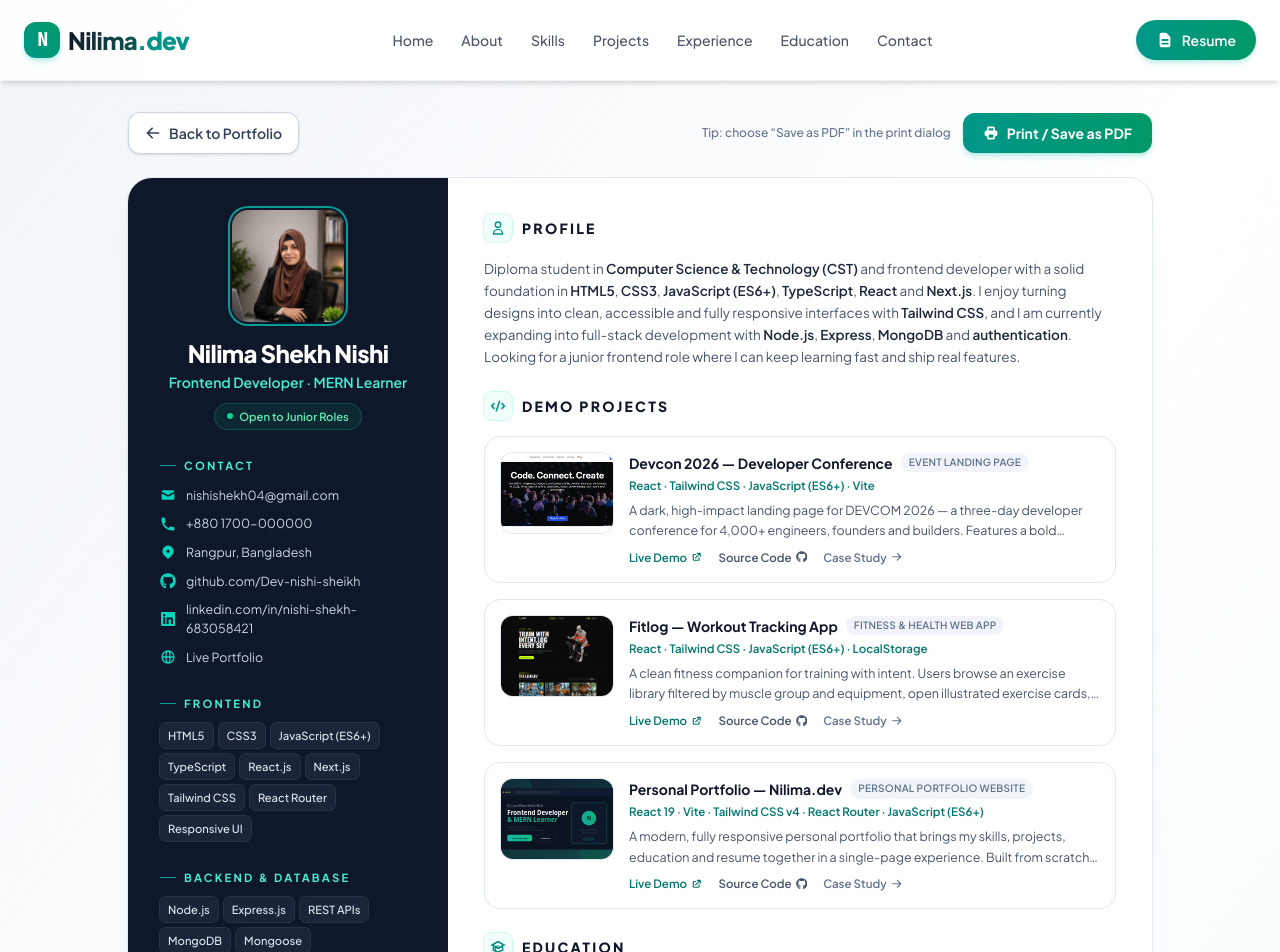
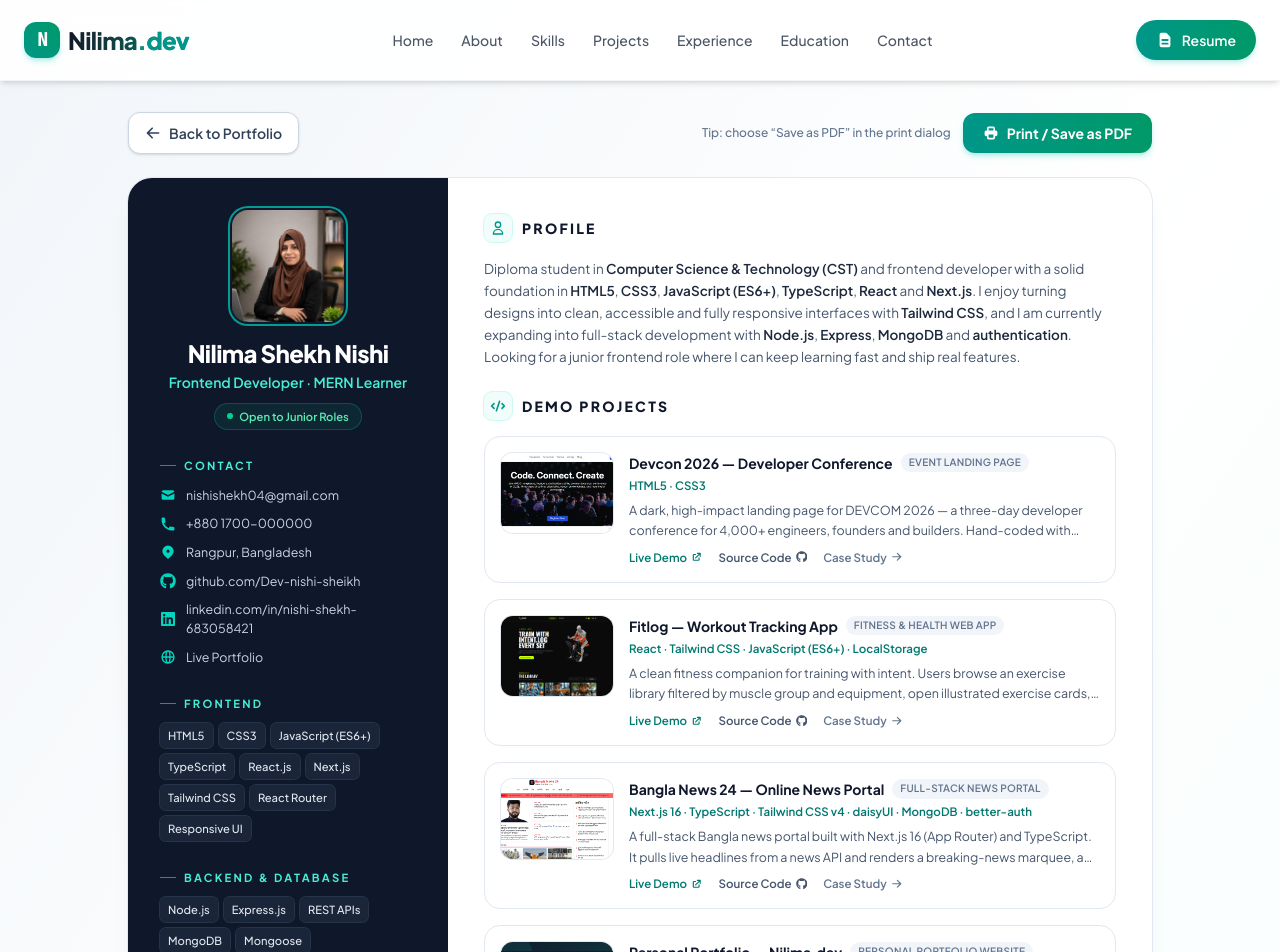
Before and after one commit to Dev-nishi-sheikh/portfolio-ejp-14, a React (Vite) app in the folder frontend/: page /resume in a window 1280 px wide. Shown: the top 952 px of the page. Built offline with nearby package versions, Linux system fonts and the light colour scheme.

Commit message:
Add Bangla News 24 project, set Devcon stack to HTML/CSS

```diff
--- a/frontend/src/components/AboutMe.jsx
+++ b/frontend/src/components/AboutMe.jsx
@@ -131,7 +131,7 @@ const AboutMe = () => {
             {/* Micro Stats */}
             <div className="grid grid-cols-3 gap-3 pt-6 mt-6 border-t border-gray-100 text-center">
               <div className="p-2.5 bg-gray-50 rounded-xl">
-                <span className="block text-2xl font-black text-teal-600">3</span>
+                <span className="block text-2xl font-black text-teal-600">4</span>
                 <span className="text-[11px] text-gray-500 font-medium">Demo Projects</span>
               </div>
               <div className="p-2.5 bg-gray-50 rounded-xl">
--- a/frontend/src/components/Hero.jsx
+++ b/frontend/src/components/Hero.jsx
@@ -166,7 +166,7 @@ const Hero = () => {
             {/* Floating projects badge */}
             <div className="absolute -right-4 bottom-16 hidden items-center gap-3 rounded-2xl border border-slate-200 bg-white/95 px-3.5 py-2.5 shadow-xl backdrop-blur-md sm:flex">
               <span className="flex h-9 w-9 items-center justify-center rounded-lg bg-teal-100 text-sm font-bold text-teal-700">
-                3
+                4
               </span>
               <div>
                 <p className="text-xs font-bold text-slate-900">
--- a/frontend/src/data/projects.js
+++ b/frontend/src/data/projects.js
@@ -1,5 +1,6 @@
 import devcon from "../assets/projects/Devcon.png";
 import fitlog from "../assets/projects/fitlog.png";
+import banglaNews from "../assets/projects/bangla-news-24.png";
 import portfolio from "../assets/projects/portfolio.svg";
 
 const projects = [
@@ -8,15 +9,15 @@ const projects = [
     title: "Devcon 2026 — Developer Conference",
     image: devcon,
     category: "Event Landing Page",
-    technologies: ["React", "Tailwind CSS", "JavaScript (ES6+)", "Vite"],
+    technologies: ["HTML5", "CSS3"],
     description:
-      "A dark, high-impact landing page for DEVCOM 2026 — a three-day developer conference for 4,000+ engineers, founders and builders. Features a bold typographic hero, a sticky navbar with a Register Now call-to-action, and fully responsive speakers, schedule, tracks and venue sections.",
+      "A dark, high-impact landing page for DEVCOM 2026 — a three-day developer conference for 4,000+ engineers, founders and builders. Hand-coded with semantic HTML and modern CSS, it features a bold typographic hero, a sticky navbar with a Register Now call-to-action, and fully responsive speakers, schedule, tracks and venue sections.",
     live: "https://dev-nishi-sheikh.github.io/Assignment-01/",
     github: "https://github.com/Dev-nishi-sheikh/Assignment-01",
     challenges: [
       "Keeping the oversized hero type bold but never overflowing on small screens",
       "Building a sticky navbar that stays readable on top of the dark hero image",
-      "Structuring the speakers, schedule and tracks sections so they stay scannable on mobile",
+      "Structuring the speakers, schedule and tracks sections with CSS Flexbox/Grid so they stay scannable on mobile",
     ],
     future: [
       "Real ticket registration with payment gateway integration",
@@ -47,6 +48,36 @@ const projects = [
   },
   {
     id: 3,
+    title: "Bangla News 24 — Online News Portal",
+    image: banglaNews,
+    category: "Full-Stack News Portal",
+    technologies: [
+      "Next.js 16",
+      "TypeScript",
+      "Tailwind CSS v4",
+      "daisyUI",
+      "MongoDB",
+      "better-auth",
+    ],
+    description:
+      "A full-stack Bangla news portal built with Next.js 16 (App Router) and TypeScript. It pulls live headlines from a news API and renders a breaking-news marquee, a lead-story hero, category-wise sections and a 'most read' list. Readers can browse categories and open full article pages, and can sign up / sign in with email and password (better-auth + MongoDB) to personalise their reading experience.",
+    live: "",
+    github: "https://github.com/Dev-nishi-sheikh/bangla-news-24",
+    challenges: [
+      "Rendering live third-party news data with Next.js server components and handling loading and empty states",
+      "Implementing secure email/password authentication with better-auth, persisted in MongoDB",
+      "Designing a Bangla-first news layout (marquee, category rows, article pages) that stays readable on mobile",
+      "Wiring up dynamic routes for categories and individual articles",
+    ],
+    future: [
+      "Bookmarks and a personalised reading list for signed-in users",
+      "Full-text search across articles and categories",
+      "Comments and reactions on articles",
+      "An editor CMS dashboard to publish and manage articles",
+    ],
+  },
+  {
+    id: 4,
     title: "Personal Portfolio — Nilima.dev",
     image: portfolio,
     category: "Personal Portfolio Website",
```
Also changed, not shown: frontend/src/assets/projects/bangla-news-24.png (added).
